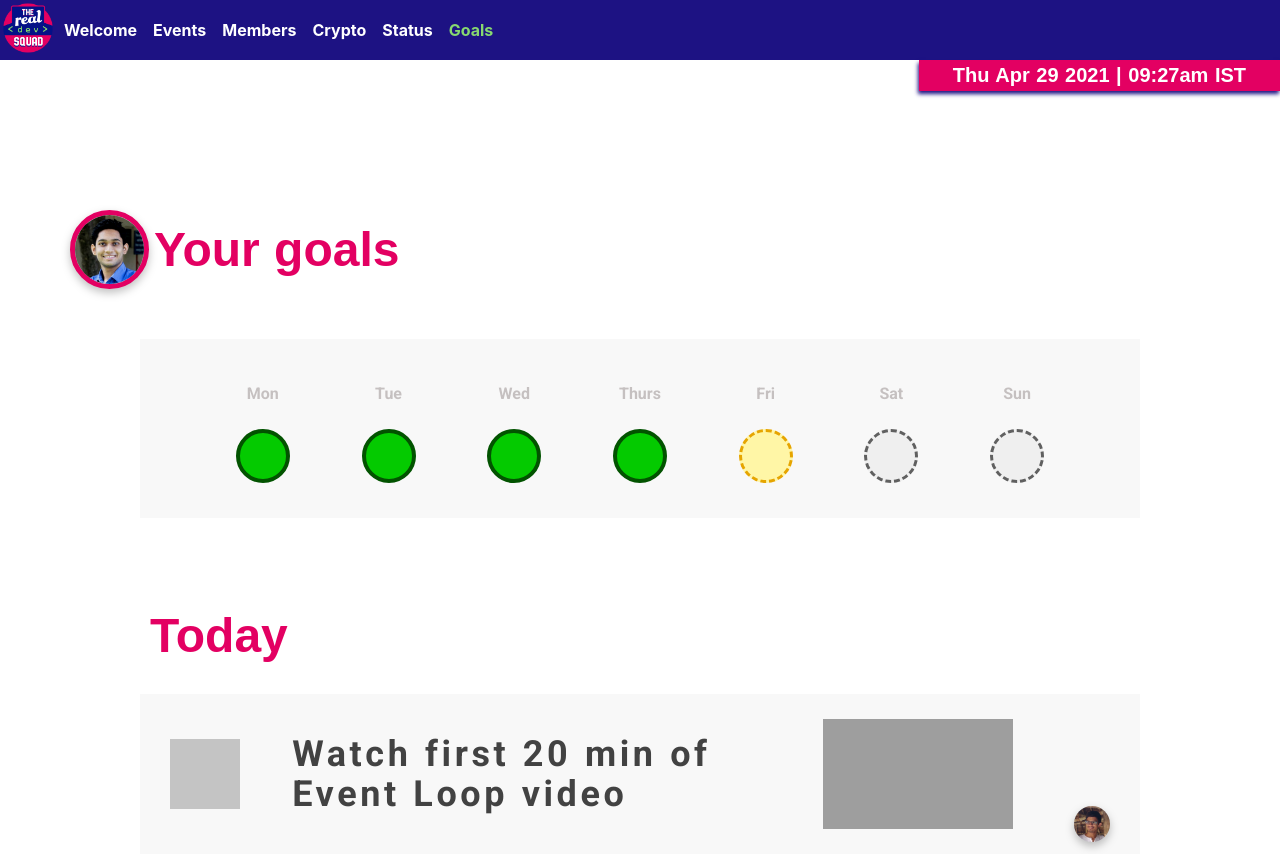
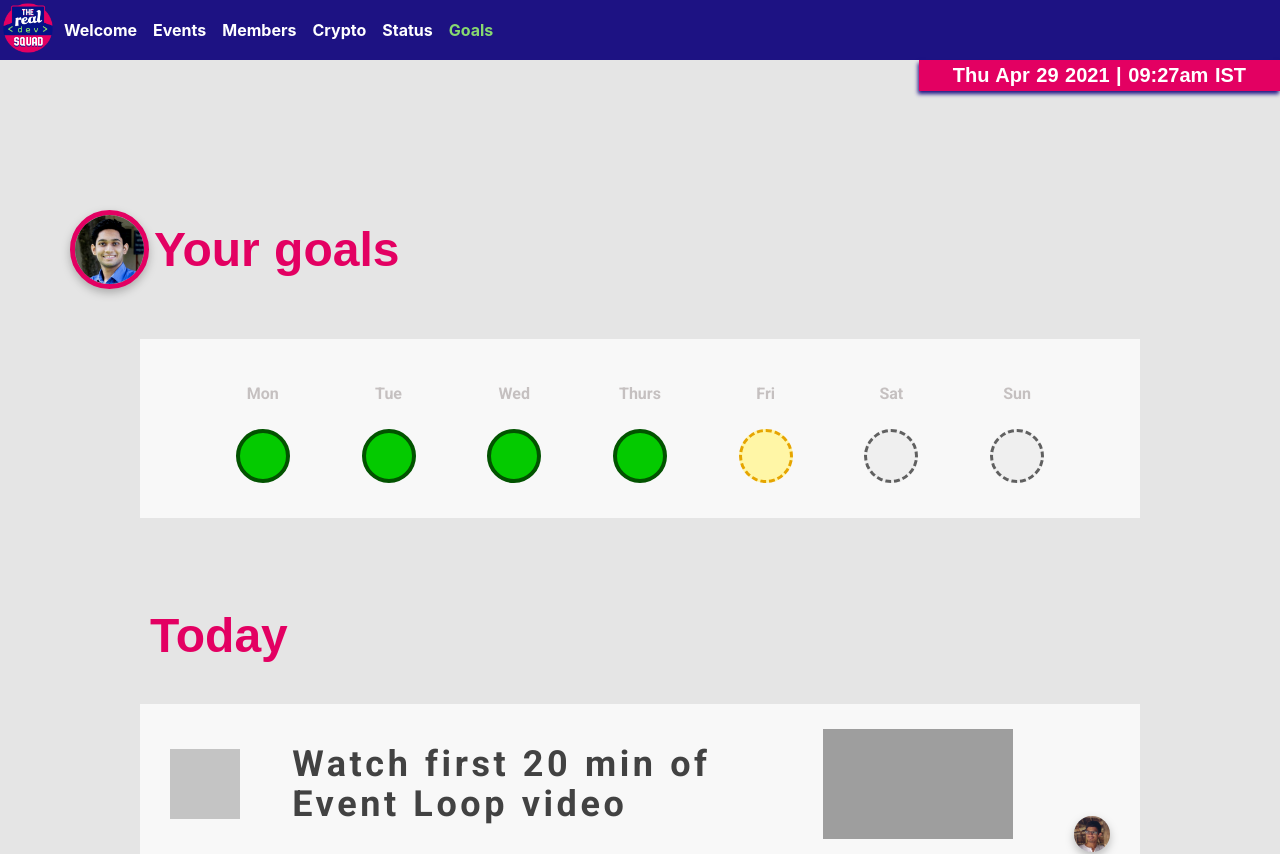
Before and after one commit to Real-Dev-Squad/website-goals, a Nuxt app: page / in a window 1280 px wide. Shown: the top 854 px of the page. Built offline with nearby package versions, Linux system fonts and the light colour scheme; grey boxes are pictures that could not be loaded; a web font is replaced by a local one.

Commit message:
fixed line break issue

```diff
--- a/components/Goals.vue
+++ b/components/Goals.vue
@@ -25,7 +25,6 @@
         </div>
         <img src="~/assets/swaraj.png" alt="userpic" />
       </div>
-      <br />
       <div class="goals-item">
         <div class="goals-task">
           <input id="checkbox2" type="checkbox" />
@@ -74,6 +73,7 @@ export default {
   justify-content: space-between;
   align-items: center;
   background-color: #f8f8f8;
+  margin: 10px 0px;
   padding: 25px 30px;
 }
 .goals-item:hover {
--- a/pages/index.vue
+++ b/pages/index.vue
@@ -1,5 +1,5 @@
 <template>
-  <div>
+  <div id="layout">
     <Navbar />
     <Clock />
     <Days />
@@ -27,8 +27,7 @@ export default {
 </script>
 
 <style scoped>
-html,
-body {
+#layout {
   margin: 0;
   padding: 0;
   width: 100%;
```
